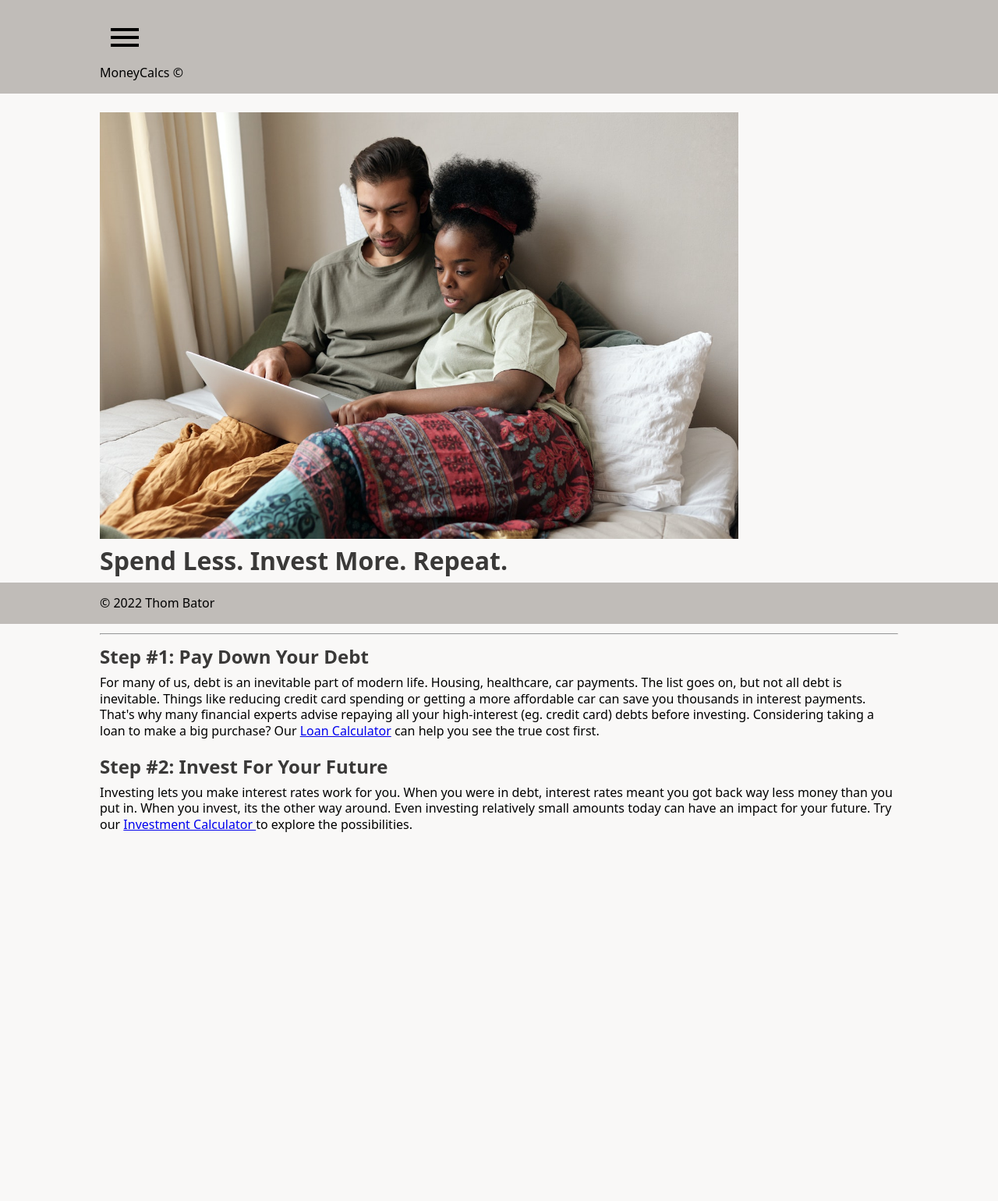
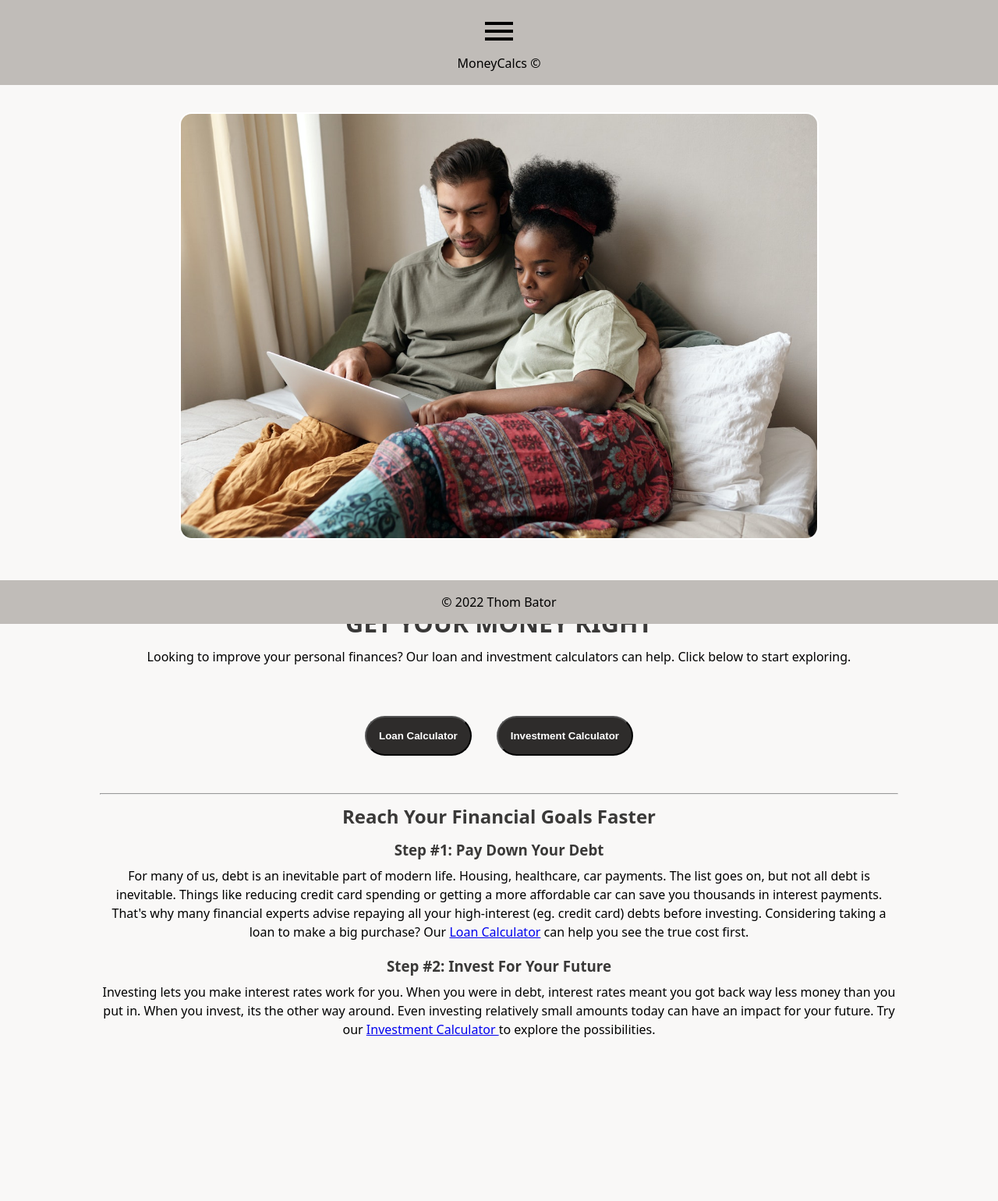
Before and after one commit to ThomBator/financial-calculators, a Flask app: page / in a window 1280 px wide. Shown: the whole page at 78% size. Before the commit the page ends 1067 px from the top, so only its background shows below. Run offline with Flask 2, Linux system fonts and the light colour scheme.

Commit message:
added buttons to calcs on main page. Simplified copy. Added border-radius to images to soften edges

```diff
--- a/fincalc/static/style.css
+++ b/fincalc/static/style.css
@@ -16,6 +16,8 @@
     padding-top: 8rem;
     padding-bottom: 8rem;
     font-family: system-ui, -apple-system, BlinkMacSystemFont, 'Segoe UI', Roboto, Oxygen, Ubuntu, Cantarell, 'Open Sans', 'Helvetica Neue', sans-serif;
+    text-align: center;
+    line-height: 0.25 rem;
 }
 
  header, main, .flash, nav ul, .hero, .mobileButtonDiv, footer p {
@@ -30,13 +32,22 @@
 }
 
  p {
-    line-height: 1.3;
+    line-height: 1.5;
     font-weight: 400;
     margin-bottom: 0.5rem;
 }
 
+.images {
+    border: 2px solid white;
+    border-radius: 1rem;
+}
+.heroP {
+    margin: 1rem 0rem 1rem 0rem;
+    font-weight: 500;
+}
 
-h1, h2 {
+
+h1, h2, h3 {
     line-height: 0.9;
     margin-top: 0.1rem;
     color:#3a3938;
@@ -47,10 +58,34 @@
     margin-bottom: 1.5rem;
 }
 
-button {
+.homeHeaderText {
+    margin-top: 5rem;
+    margin-bottom: 2rem;
+}
+
+ .homeButtons {
+
+        display: flex;
+        justify-content:  center;
+        align-items: center;
+        gap: 2rem;
+        margin-top: 4rem;
+
+    }
+
+.homeButtonsStyle {
     background-color:#2e2c2b;
     color: white;
-    padding: 0.5rem;
+    font-weight: 700;
+    padding: 1rem;
+    border-radius: 160rem;
+}
+
+.calcButtonStyle {
+    background-color:#2e2c2b;
+    color: white;
+    font-weight: 700;
+    padding: 0.8rem;
     border-radius: 160rem;
 
 }
@@ -122,6 +157,7 @@
 
 
 
+
 /* media queries */
 
 @media screen and (max-width: 1299px) {
@@ -166,6 +202,8 @@
 
     }
 
+
+
 }
 
 /* end media queries */
@@ -201,9 +239,9 @@
 
 .calcButtons {
     display: flex;
-
+    justify-content: center;
     gap: 1rem;
-    margin-top: 0.25rem;
+    margin-top: 1rem;
 }
 
 /* calculator output styles */
--- a/fincalc/templates/index.html
+++ b/fincalc/templates/index.html
@@ -3,19 +3,33 @@
 <header class="header">
   <div class="flexItem">
     <img
-      class="hero"
+      class="hero images"
       src="static\pexels-jack-sparrow-4046110.jpg"
       alt="A couple looking at thier laptop"
     />
   </div>
   <div class="homeHeaderText flexItem">
-    <h1>Spend Less. Invest More. Repeat.</h1>
-    <p>
-      Financial literacy is for everybody. Whatever your situation, you can
-      improve it with a few key skills. Two of the most important are
-      understanding debt and investing. Our financial calculators can help you
-      on your journey.
-    </p>
+    <div class="homeHeaderHeadlines">
+
+      <h1>GET YOUR MONEY RIGHT</h1>
+    </div>
+
+    <div class="homeHeaderBody">
+
+      <p class="heroP">Looking to improve your personal finances? Our loan and investment calculators can help. Click below to start exploring. </p>
+
+    </div>
+
+      <div class="homeButtons">
+
+
+      <form action="{{url_for('views.loan')}}">
+         <button typ="submit" class="homeButtonsStyle">Loan Calculator</button>
+      </form>
+      <form action="{{url_for('views.invest')}}"> <button class="homeButtonsStyle">Investment Calculator</button></form>
+
+      </div>
+    </div>
   </div>
 </header>
 
@@ -24,7 +38,10 @@
     <hr />
   </div>
   <section class="mainPageSections">
-    <h2>Step #1: Pay Down Your Debt</h2>
+    <h2>Reach Your Financial Goals Faster</h2>
+  </section>
+  <section class="mainPageSections">
+    <h3>Step #1: Pay Down Your Debt</h3>
     <p>
       For many of us, debt is an inevitable part of modern life. Housing,
       healthcare, car payments. The list goes on, but not all debt is
@@ -39,7 +56,7 @@
   </section>
 
   <section class="mainPageSections">
-    <h2>Step #2: Invest For Your Future</h2>
+    <h3>Step #2: Invest For Your Future</h3>
     <p>
       Investing lets you make interest rates work for you. When you were in
       debt, interest rates meant you got back way less money than you put in.
--- a/fincalc/templates/invest.html
+++ b/fincalc/templates/invest.html
@@ -2,7 +2,7 @@
 <header class="header">
   <div class="flexItem">
     <img
-      class="hero"
+      class="hero images"
       src="static\pexels-rodnae-productions-5637572.jpg"
       alt="Elderly couple holding flowers"
     />
@@ -75,8 +75,8 @@
 
 
         <div class="calcButtons">
-          <button type="submit" name="submit" value="submit">Submit</button>
-          <button type="submit" name="reset" value="reset">Reset</button>
+          <button class="calcButtonStyle" type="submit" name="submit" value="submit">Submit</button>
+          <button class="calcButtonStyle" type="submit" name="reset" value="reset">Reset</button>
         </div>
       </div>
     </form>
--- a/fincalc/templates/loan.html
+++ b/fincalc/templates/loan.html
@@ -3,7 +3,7 @@
 
 <header class="header">
   <div class="flexItem">
-    <img class="hero" src="static\pexels-mikhail-nilov-6963889.jpg" alt="A couple looking at their bills" />
+    <img class="hero images" src="static\pexels-mikhail-nilov-6963889.jpg" alt="A couple looking at their bills" />
   </div>
 
   <div class="headerText flexItem">
@@ -72,8 +72,8 @@
       </div>
 
       <div class="calcButtons">
-        <button type="submit" name="submit" value="submit">Submit</button>
-        <button type="submit" name="reset" value="reset">Reset</button>
+        <button class="calcButtonStyle" type="submit" name="submit" value="submit">Submit</button>
+        <button  class="calcButtonStyle" type="submit" name="reset" value="reset">Reset</button>
       </div>
     </form>
   </div>
```
